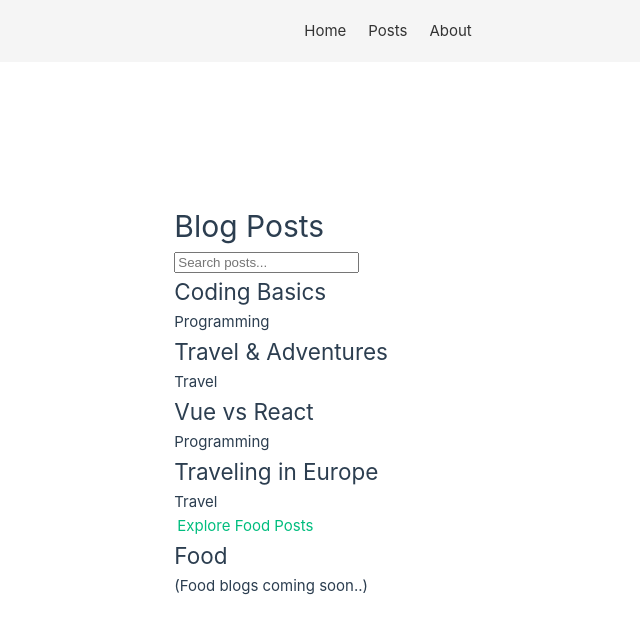
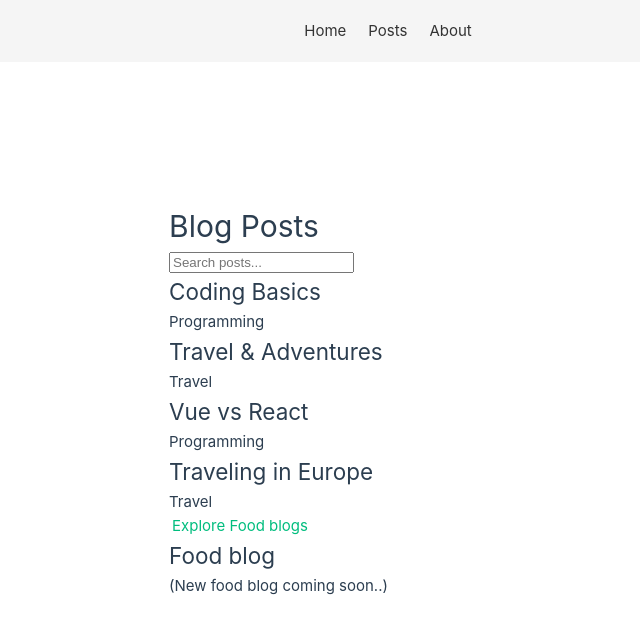
Before and after one commit to 200577021/VueBlog, a Vue app in the folder my-vue-app/: page /posts/food in a window 1280 px wide. Shown: the top 634 px of the page, without its empty margins (252-892 px from the left). Built offline with nearby package versions, Linux system fonts and the light colour scheme; the HTML template or start-up script is replaced by a standard one.

Commit message:
Updated food blogs

```diff
--- a/my-vue-app/src/views/Food.vue
+++ b/my-vue-app/src/views/Food.vue
@@ -1,6 +1,6 @@
 <template>
     <div>
-      <h2>Food</h2>
-      <p>(Food blogs coming soon..)</p>
+      <h2>Food blog</h2>
+      <p>(New food blog coming soon..)</p>
     </div>
   </template>
--- a/my-vue-app/src/views/Posts.vue
+++ b/my-vue-app/src/views/Posts.vue
@@ -18,7 +18,7 @@
 
       <!-- Displaying the Subroute-->
       <div>
-        <RouterLink to="/posts/food">Explore Food Posts</RouterLink>
+        <RouterLink to="/posts/food">Explore Food blogs</RouterLink>
       </div>
 
       <!-- Post Modal -->
```
